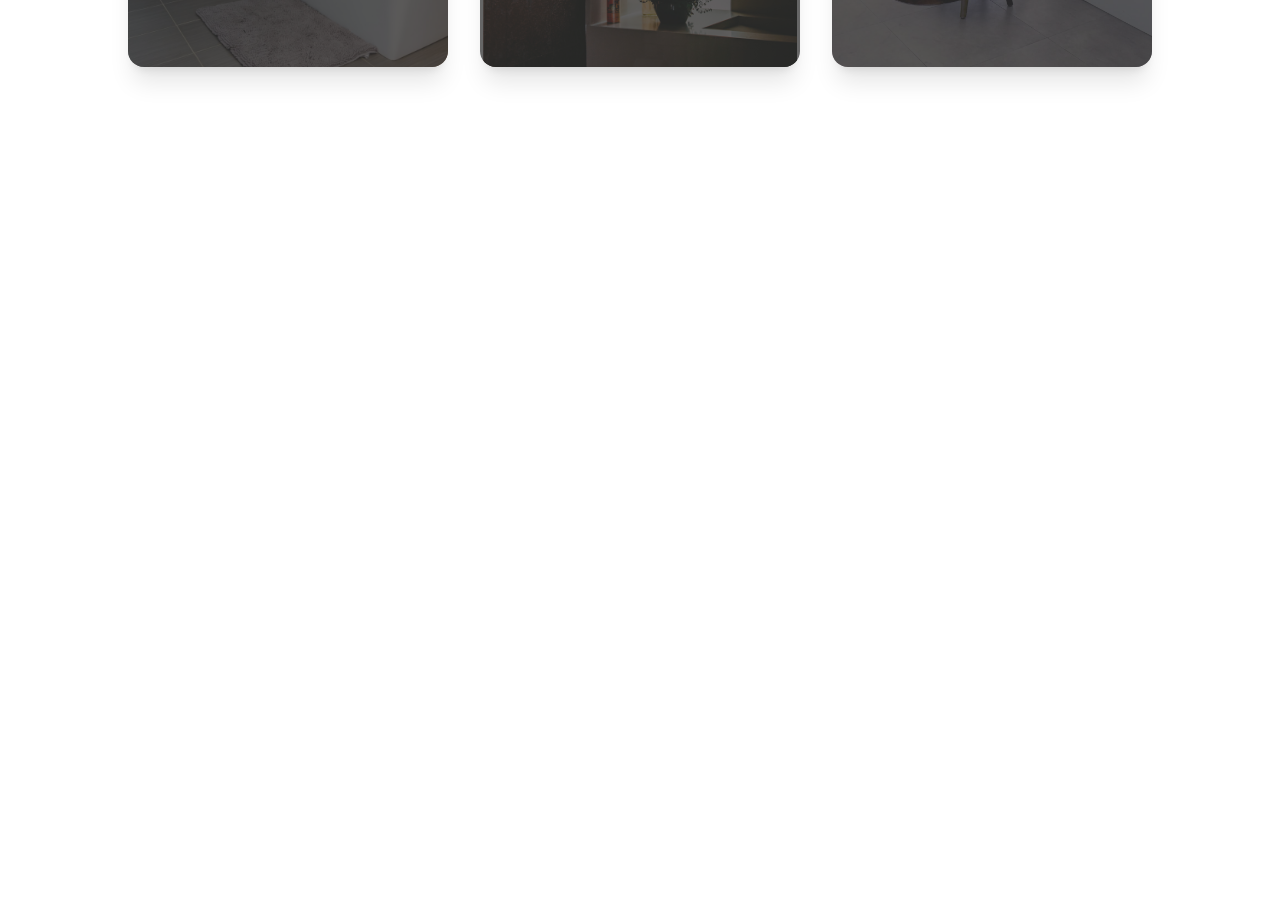
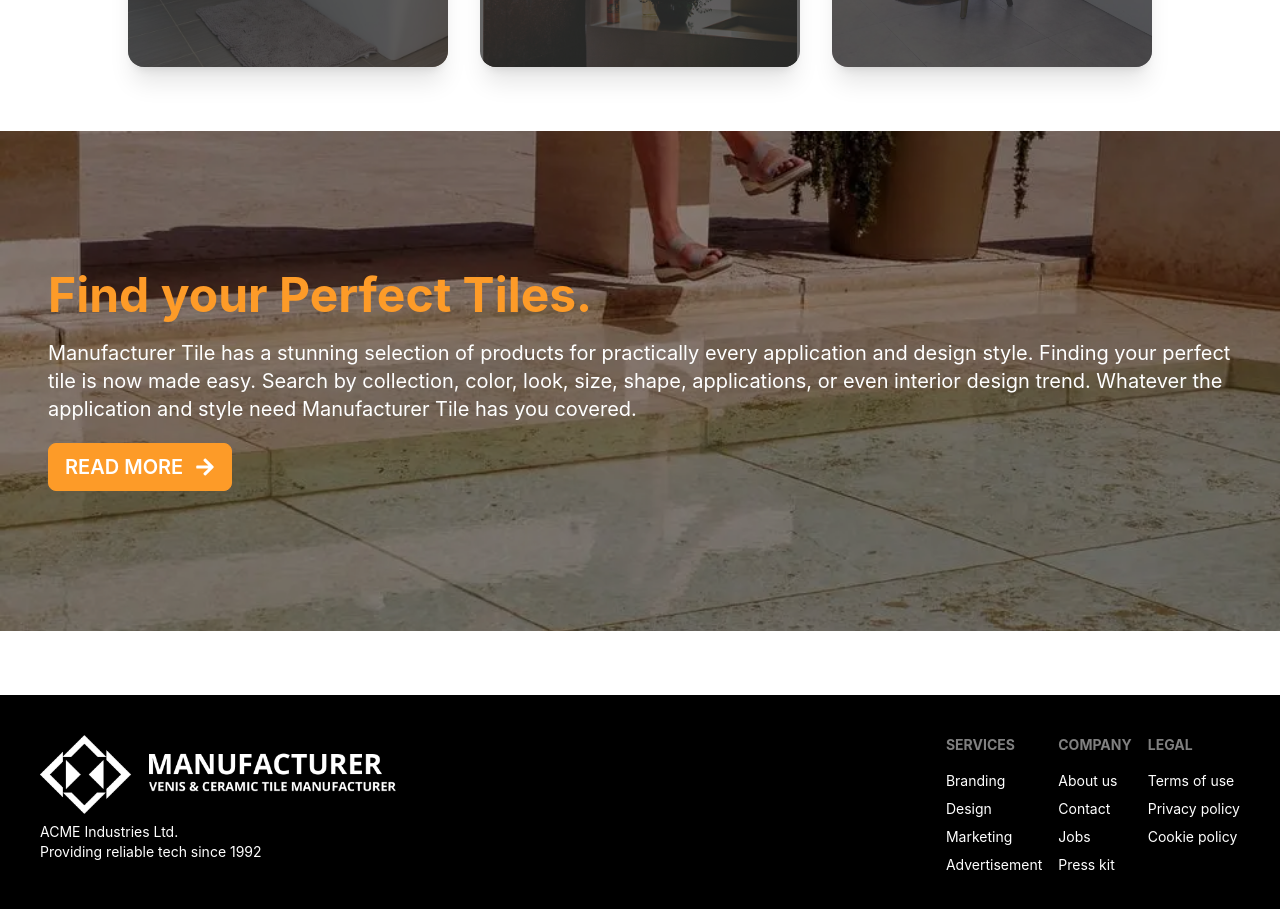
Before and after one commit to MdShohan81/manufacture-frontend-site, a React (Create React App) app: page / in a window 1280 px wide. Shown: the part 1580-2489 px from the top of the page. Before the commit the page ends 1695 px from the top, so only its background shows below. Built offline with nearby package versions, Linux system fonts and the light colour scheme.

Commit message:
added tiles section

```diff
--- a/src/App.js
+++ b/src/App.js
@@ -3,6 +3,7 @@ import './App.css';
 import {Routes, Route } from 'react-router-dom';
 import Menubar from './Shared/Menubar/Menubar'
 import Home from './Pages/Home/Home/Home';
+import Footer from './Shared/Footer/Footer';
 
 function App() {
   return (
@@ -11,6 +12,7 @@ function App() {
         <Routes>
             <Route path='/' element={<Home></Home>}></Route>
         </Routes>
+        <Footer></Footer>
     </div>
   );
 }
--- a/src/Pages/Home/About/About.js
+++ b/src/Pages/Home/About/About.js
@@ -9,12 +9,12 @@ const About = () => {
         <section className='my-12'>
             {/* About title */}
               <div className='text-center mt-32'>
-              <h1 className='text-secondary text-5xl font-semibold'>Our Showrooms</h1>
+              <h1 className='text-secondary lg:text-5xl text-3xl font-semibold'>Our Showrooms</h1>
               <p className='text-xl mt-8'>Our knowledgeable experts can help you find the ideal tile or accessory for your design project.</p>
               <p className='text-xl'>Visit us at one of our Manufacturer showrooms, or a dealer nearest you. </p>
               </div>
             {/* About card content */}
-              <div className='design-card grid lg:grid-cols-3 gap-8 lg:mx-32 mx-8 my-8'>
+              <div className='design-card grid lg:grid-cols-3 grid-cols-1 gap-8 lg:mx-32 mx-8 my-8'>
               <div class="card lg:max-w-lg bg-black-100 shadow-xl image-full card-design">
                 <figure><img src={design1} alt="tile-img"/></figure>
                 <div class="card-body flex justify-center items-center">
--- a/src/Pages/Home/Home/Home.js
+++ b/src/Pages/Home/Home/Home.js
@@ -1,12 +1,16 @@
 import React from 'react';
 import About from '../About/About';
 import Banner from '../Banner/Banner';
+import Tiles from '../Tiles/Tiles';
+
 
 const Home = () => {
     return (
         <div>
             <Banner></Banner>
             <About></About>
+            <Tiles></Tiles>
+
         </div>
     );
 };
--- /dev/null
+++ b/src/Pages/Home/Tiles/Tiles.css
@@ -0,0 +1,23 @@
+.tiles-img{
+    width: 100%;
+    height: 500px;
+    position: relative;
+    background-image: url('../../../assets/tiltes.jpg');
+    background-size: cover;
+    background-position: top;
+    background-repeat: no-repeat;
+    background-attachment: fixed;
+
+
+}
+.tiles-overlay{
+    width: 100%;
+    height: 100%;
+    display: flex;
+    justify-content: center;
+    color:white;
+    align-items: flex-start;
+    flex-direction: column;
+
+    background-color: rgba(0,0,0,0.4);
+}
--- /dev/null
+++ b/src/Pages/Home/Tiles/Tiles.js
@@ -0,0 +1,19 @@
+import React from 'react';
+import './Tiles.css';
+import { FaArrowRight } from "react-icons/fa";
+
+const Tiles = () => {
+    return (
+        <div className='tiles-img my-16'>
+            <div className="tiles-overlay">
+                <h1 className='text-5xl text-secondary font-bold mx-12 mb-5'>Find your Perfect Tiles.</h1>
+                <p className='text-xl mx-12 mb-5'>Manufacturer Tile has a stunning selection of products for practically every application and design style. Finding your perfect tile is now made easy. Search by collection, color, look, size, shape, applications, or even interior design trend. Whatever the application and style need Manufacturer Tile has you covered.</p>
+                <button className='btn ml-12 btn-secondary text-xl text-white'>
+                    Read More <FaArrowRight className='ml-3 text-xl'/>
+                </button>
+            </div>
+        </div>
+    );
+};
+
+export default Tiles;
--- /dev/null
+++ b/src/Shared/Footer/Footer.css
@@ -0,0 +1,4 @@
+.footer-img{
+    width: 40%;
+    height: auto;
+}
--- /dev/null
+++ b/src/Shared/Footer/Footer.js
@@ -0,0 +1,37 @@
+import React from 'react';
+import logo from '../../assets/logo.png';
+import './Footer.css';
+
+
+const Footer = () => {
+    return (
+        <footer class="footer p-10 bg-black text-white">
+  <div>
+    <img src={logo} alt="img"  className='footer-img'/>
+    <p>ACME Industries Ltd.<br/>Providing reliable tech since 1992</p>
+  </div>
+  <div>
+    <span class="footer-title">Services</span>
+    <a class="link link-hover">Branding</a>
+    <a class="link link-hover">Design</a>
+    <a class="link link-hover">Marketing</a>
+    <a class="link link-hover">Advertisement</a>
+  </div>
+  <div>
+    <span class="footer-title">Company</span>
+    <a class="link link-hover">About us</a>
+    <a class="link link-hover">Contact</a>
+    <a class="link link-hover">Jobs</a>
+    <a class="link link-hover">Press kit</a>
+  </div>
+  <div>
+    <span class="footer-title">Legal</span>
+    <a class="link link-hover">Terms of use</a>
+    <a class="link link-hover">Privacy policy</a>
+    <a class="link link-hover">Cookie policy</a>
+  </div>
+</footer>
+    );
+};
+
+export default Footer;
```
Also changed, not shown: public/tools.json (added, +65 -0 lines), src/assets/tiltes.jpg (added).
